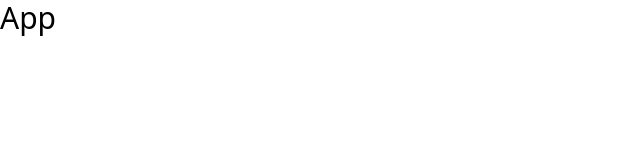
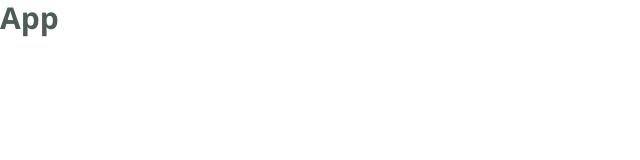
Before and after one commit to Douglasha/web, a React (Vite) app: page / in a window 1280 px wide. Shown: the top 160 px of the page, without its empty margins (0-640 px from the left). Built offline with nearby package versions, Linux system fonts and the light colour scheme.

Commit message:
Configurando o Tailwind CSS

```diff
--- a/src/App.tsx
+++ b/src/App.tsx
@@ -1,3 +1,3 @@
 export function App() {
-  return <h1 className="text-3xl">App</h1>
+  return <h1 className="text-3xl font-bold text-gray-200">App</h1>
 }
--- a/src/index.css
+++ b/src/index.css
@@ -1 +1,16 @@
 @import "tailwindcss";
+
+@theme {
+  --default-font-family: "Open Sans", sans-serif;
+
+  --color-gray-100: #1f2523;
+  --color-gray-200: #4d5c57;
+  --color-gray-300: #cdd5d2;
+  --color-gray-400: #e4ece9;
+  --color-gray-500: #f9fbfa;
+
+  --color-green-100: #1f8459;
+  --color-green-200: #2cb178;
+
+  --text-xxs: 0.625rem;
+}
```
